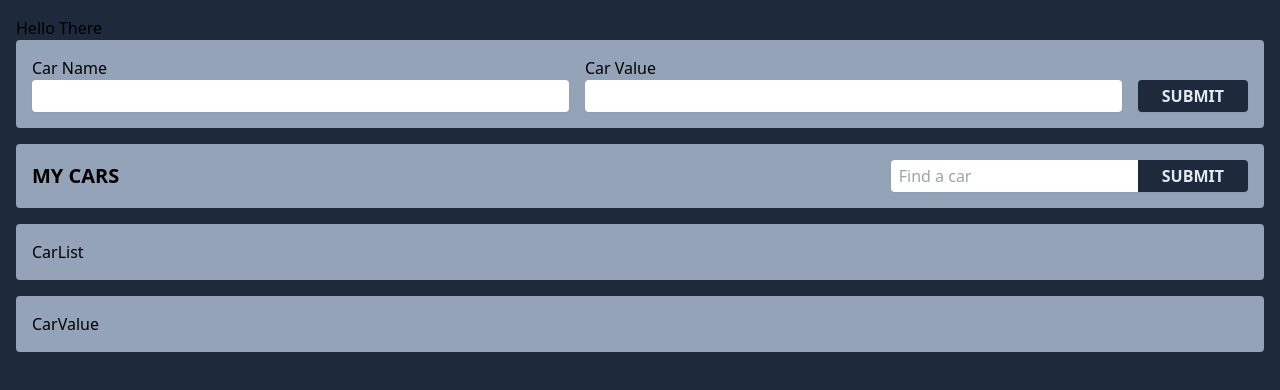
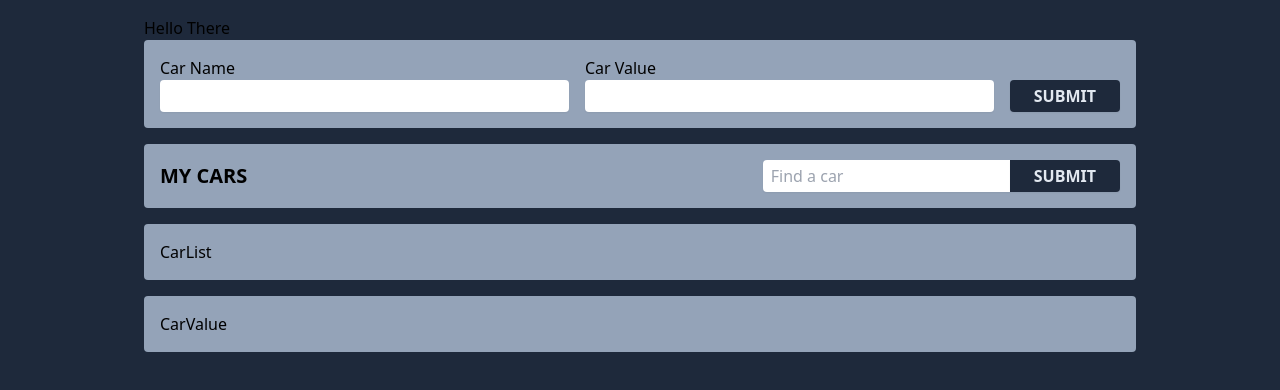
Before and after one commit to SmackSmash/grider-cars, a React (Vite) app: page / in a window 1280 px wide. Shown: the top 390 px of the page. Built offline with nearby package versions, Linux system fonts and the light colour scheme.

Commit message:
Styled container

```diff
--- a/src/App.jsx
+++ b/src/App.jsx
@@ -14,7 +14,7 @@ const App = () => {
   };
 
   return (
-    <div className='w-full p-4'>
+    <div className='w-full max-w-screen-lg mx-auto p-4'>
       <h1 onClick={handleClick}>{test}</h1>
       <CarForm />
       <CarSearch />
```
